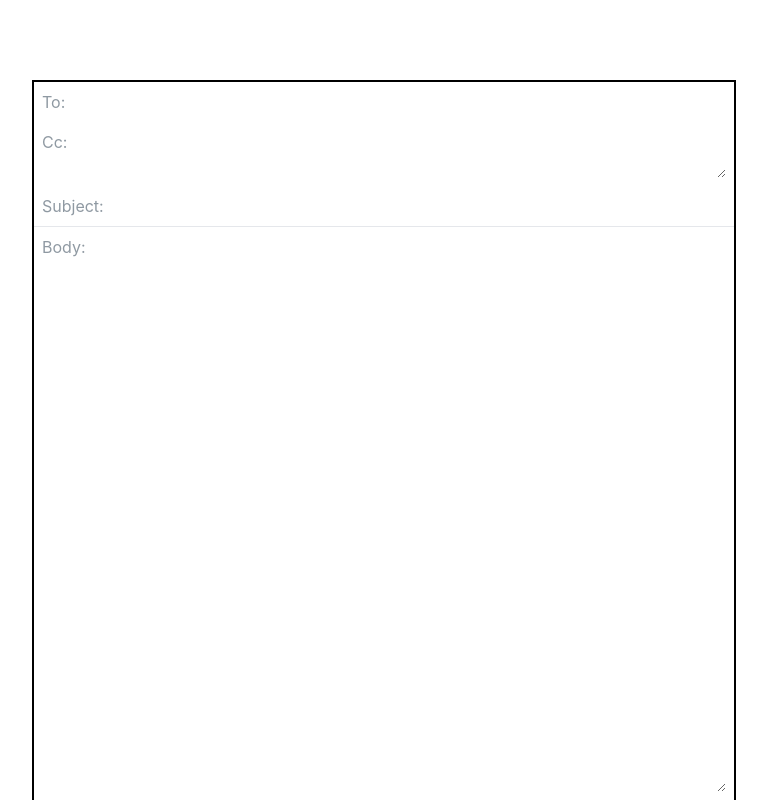
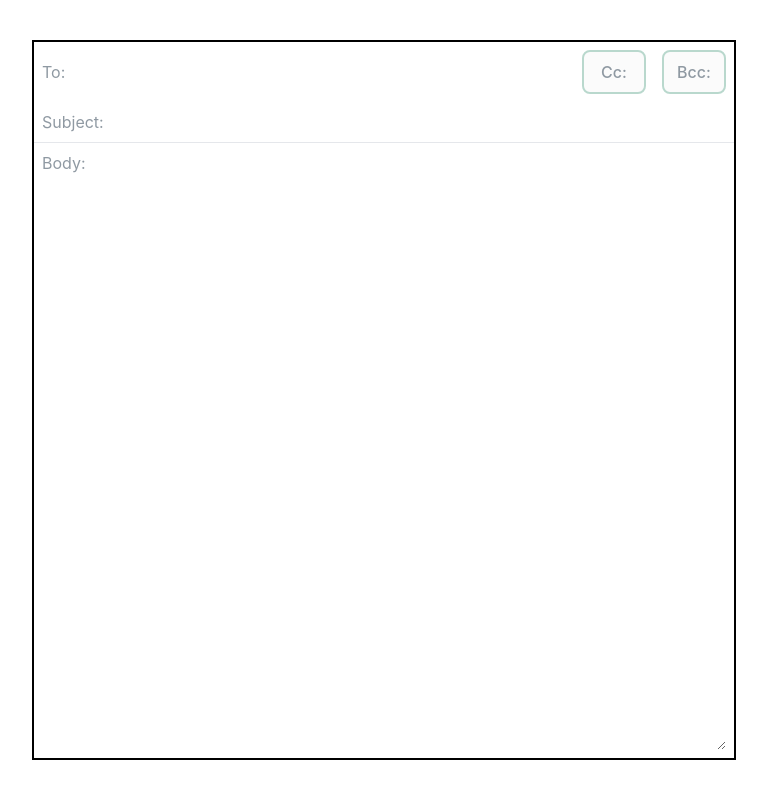
Before and after one commit to noalbalint/linkmail, a Vue app: page / in a window 1280 px wide. Shown: the whole page, without its empty margins (256-1023 px from the left). Built offline with nearby package versions, Linux system fonts and the light colour scheme.

Commit message:
add buttons for show/hide cc + bcc

```diff
--- /dev/null
+++ b/src/components/Button.vue
@@ -0,0 +1,24 @@
+<template>
+  <button>
+    {{ label }}
+  </button>
+</template>
+
+<script setup lang="ts">
+defineProps<{ label: string }>()
+</script>
+
+<style scoped>
+button {
+  outline: none;
+  border: 2px solid #76B39D;
+  opacity: 0.5;
+  padding: 0.5rem;
+  margin: 0.5rem;
+  min-width: 4rem;
+}
+
+button:hover {
+  background-color: #76B39D;
+}
+</style>
--- a/src/components/CreateEmail.vue
+++ b/src/components/CreateEmail.vue
@@ -1,8 +1,27 @@
 <template>
   <!-- TODO: find a formatter that will wrap these automatically like the attributes -->
-  <div class="w-full border-solid border-black border-2 border-b-0 text-left min-h-[90vh] mt-[10vh] flex flex-col">
-    <Input label="To:" />
-    <TextArea label="Cc:" />
+  <div class="w-full border-solid border-black border-2 text-left min-h-[90vh] my-[5vh] flex flex-col">
+    <section class="flex items-center">
+      <Input label="To:" />
+      <Button
+        class="m-2"
+        label="Cc:"
+        @click="showCc = !showCc"
+      />
+      <Button
+        class="m-2"
+        label="Bcc:"
+        @click="showBcc = !showBcc"
+      />
+    </section>
+    <TextArea
+      v-if="showCc"
+      label="Cc:"
+    />
+    <TextArea
+      v-if="showBcc"
+      label="Bcc:"
+    />
     <Input label="Subject:" />
     <hr>
     <TextArea
@@ -15,4 +34,9 @@
 <script setup lang="ts">
 import Input from './Input.vue';
 import TextArea from './TextArea.vue';
+import Button from './Button.vue'
+import { ref } from 'vue';
+
+let showCc = ref(false);
+let showBcc = ref(false);
 </script>
```
Also changed, not shown: src/tailwind.css.
